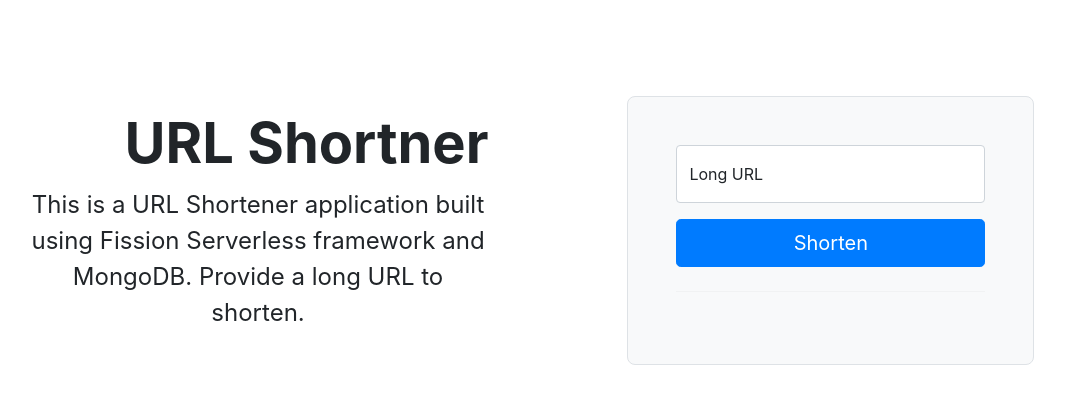
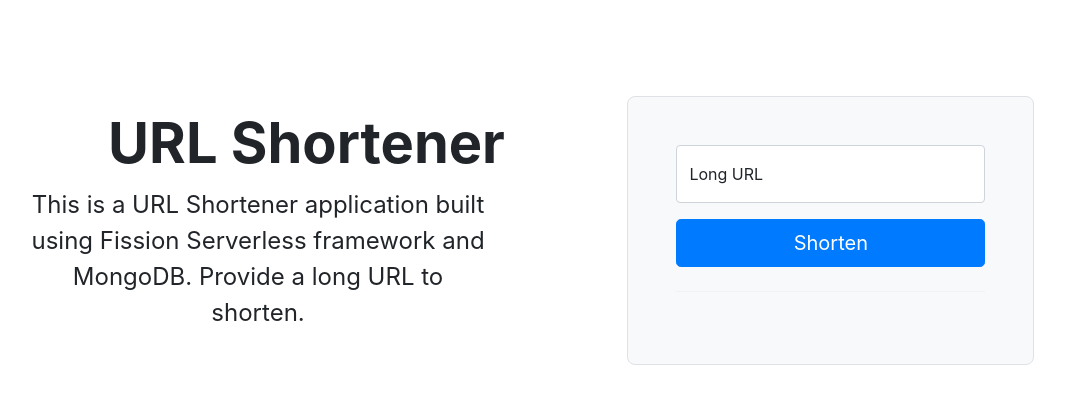
Before and after one commit to techmaharaj/urlshortener, a Python web app: template frontend/templates/index.html in a window 1280 px wide. Shown: the top 420 px of the page, without its empty margins (115-1180 px from the left). Run offline with Jinja, Linux system fonts and the light colour scheme; the template is opened without the code that fills it, so the values that code supplies are empty; some libraries are stand-ins or nearby versions.

Commit message:
Fixed typo

```diff
--- a/frontend/templates/index.html
+++ b/frontend/templates/index.html
@@ -16,7 +16,7 @@
     <div class="container col-xl-10 col-xxl-8 px-4 py-5">
         <div class="row align-items-center g-lg-5 py-5 ">
           <div class="col-lg-7 text-center text-lg-start">
-            <h1 class="display-4 fw-bold lh-1 mb-3">URL Shortner</h1>
+            <h1 class="display-4 fw-bold lh-1 mb-3">URL Shortener</h1>
             <p class="col-lg-10 fs-4">This is a URL Shortener application built using Fission Serverless framework and MongoDB. Provide a long URL to shorten. </p>
           </div>
           <div class="col-md-10 mx-auto col-lg-5">
```
